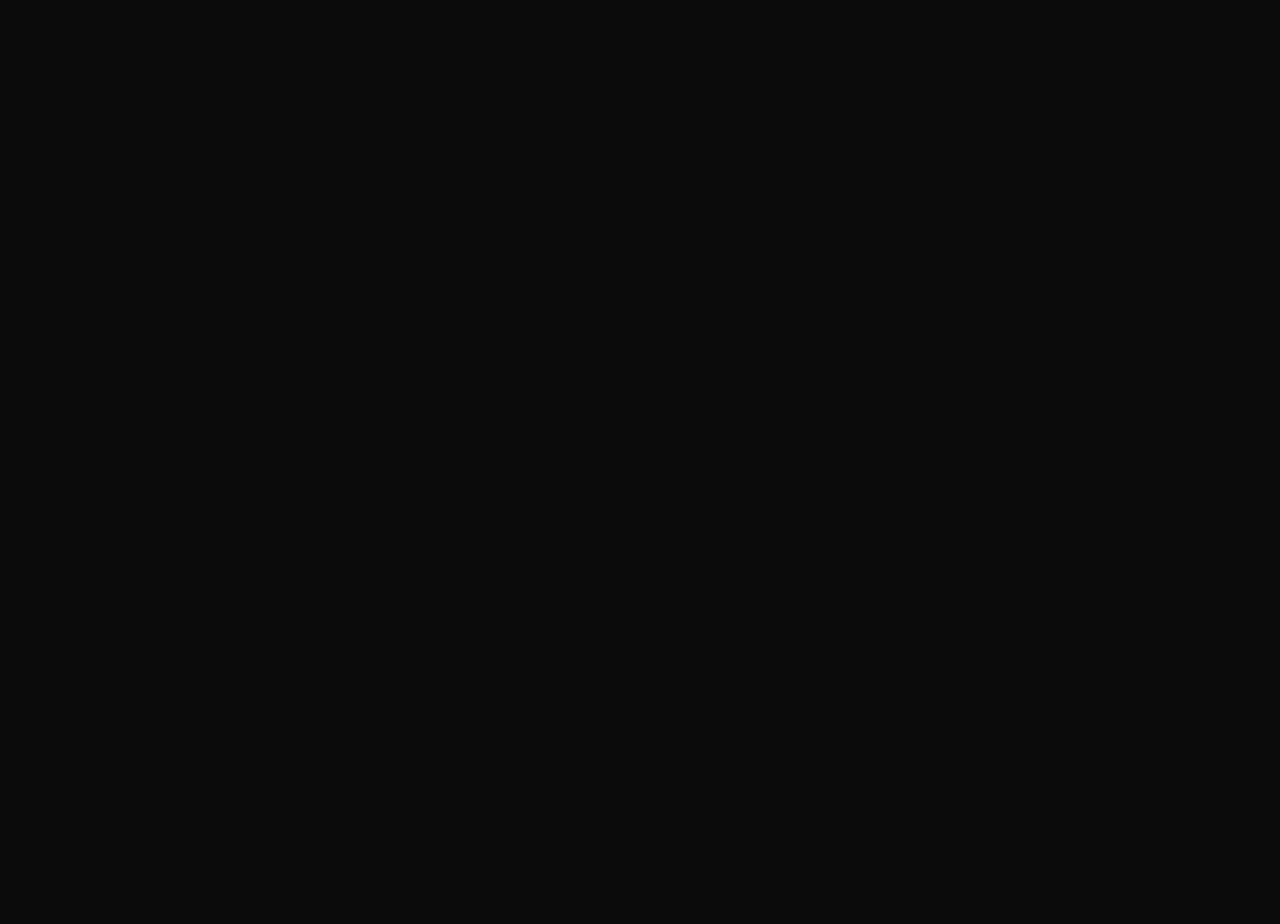
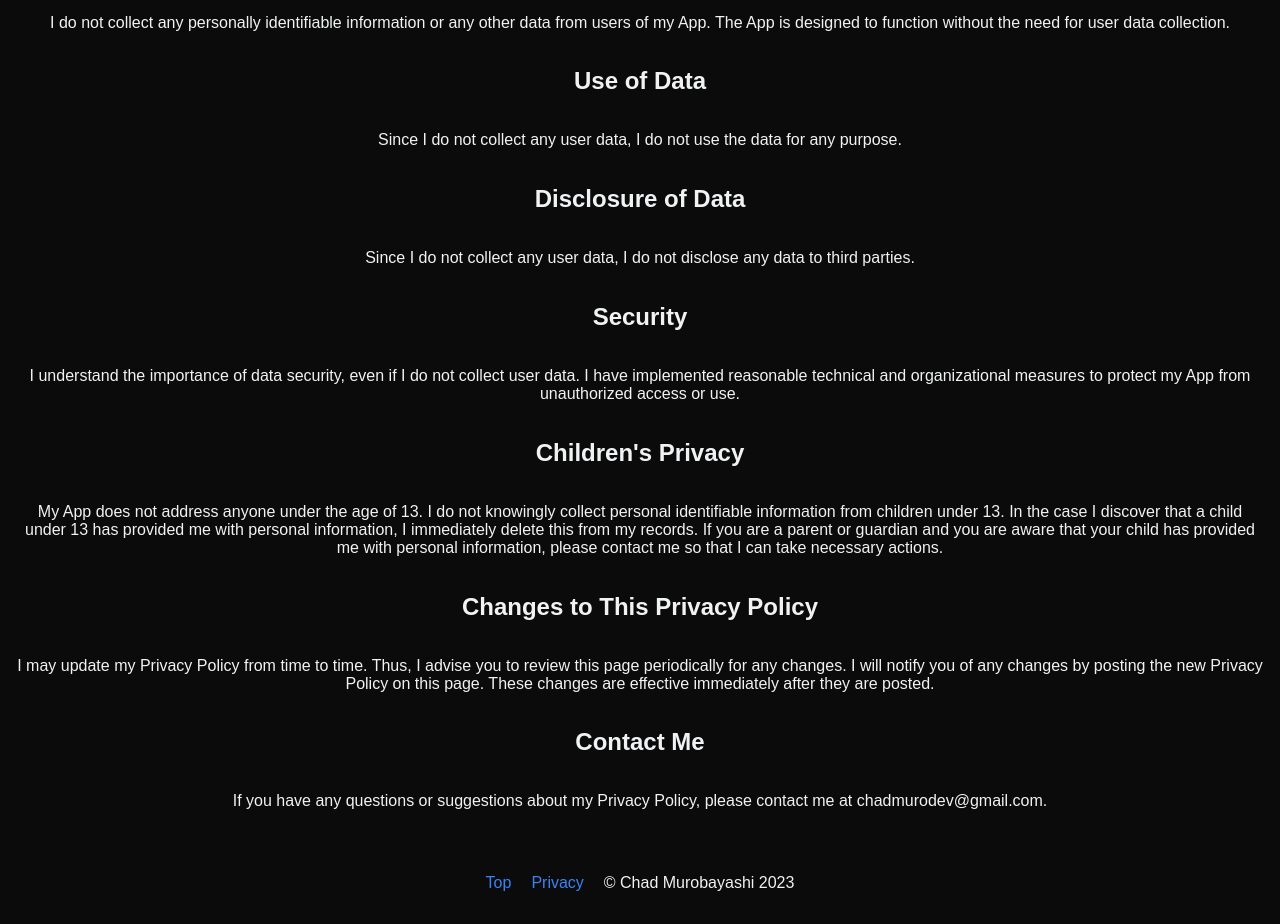
Before and after one commit to chadmuro/mainichi-habits-landing, a SvelteKit app: page /privacy in a window 1280 px wide. Before the commit this address had no page. Shown: the part 320-1244 px from the top of the page. Before the commit the page ends 800 px from the top, so only its background shows below. Built offline with nearby package versions, Linux system fonts and the light colour scheme.

Commit message:
feat: Add privacy policy and footer to layout

```diff
--- a/src/routes/+layout.svelte
+++ b/src/routes/+layout.svelte
@@ -3,3 +3,49 @@
 </script>
 
 <slot />
+<footer>
+	<ul>
+		<li>
+			<a href="/">Top</a>
+		</li>
+		<li>
+			<a href="/privacy">Privacy</a>
+		</li>
+	</ul>
+	<p>© Chad Murobayashi 2023</p>
+</footer>
+
+<style>
+	footer {
+		/* background-color: red; */
+		display: flex;
+		gap: 0px;
+		justify-content: center;
+		align-items: center;
+		padding: 16px;
+		overflow: wrap;
+		flex-direction: column;
+
+		@media only screen and (min-width: 768px) {
+			flex-direction: row;
+			gap: 20px;
+		}
+	}
+
+	ul {
+		list-style: none;
+		display: flex;
+		gap: 20px;
+		padding: 0px;
+		margin: 0px;
+	}
+
+	a {
+		color: var(--primary);
+		text-decoration: none;
+	}
+
+	a:hover {
+		text-decoration: underline;
+	}
+</style>
--- /dev/null
+++ b/src/routes/privacy/+page.svelte
@@ -0,0 +1,65 @@
+<main>
+	<h1>Privacy Policy for Mainichi Habits</h1>
+	<h2>Effective Date: July 1st, 2023</h2>
+	<p>
+		Chad Murobayashi, I, operate the Mainichi Habits mobile application (hereinafter referred to as
+		the "App"). This page informs you of my policies regarding the collection, use, and disclosure
+		of personal data when you use my App and the choices you have associated with that data. I am
+		the sole developer of this App and am committed to protecting your privacy and ensuring that
+		your personal information remains confidential.
+	</p>
+
+	<h2>Information Collection and Use</h2>
+	<p>
+		I do not collect any personally identifiable information or any other data from users of my App.
+		The App is designed to function without the need for user data collection.
+	</p>
+
+	<h2>Use of Data</h2>
+	<p>Since I do not collect any user data, I do not use the data for any purpose.</p>
+
+	<h2>Disclosure of Data</h2>
+	<p>Since I do not collect any user data, I do not disclose any data to third parties.</p>
+
+	<h2>Security</h2>
+	<p>
+		I understand the importance of data security, even if I do not collect user data. I have
+		implemented reasonable technical and organizational measures to protect my App from unauthorized
+		access or use.
+	</p>
+
+	<h2>Children's Privacy</h2>
+	<p>
+		My App does not address anyone under the age of 13. I do not knowingly collect personal
+		identifiable information from children under 13. In the case I discover that a child under 13
+		has provided me with personal information, I immediately delete this from my records. If you are
+		a parent or guardian and you are aware that your child has provided me with personal
+		information, please contact me so that I can take necessary actions.
+	</p>
+
+	<h2>Changes to This Privacy Policy</h2>
+	<p>
+		I may update my Privacy Policy from time to time. Thus, I advise you to review this page
+		periodically for any changes. I will notify you of any changes by posting the new Privacy Policy
+		on this page. These changes are effective immediately after they are posted.
+	</p>
+
+	<h2>Contact Me</h2>
+	<p>
+		If you have any questions or suggestions about my Privacy Policy, please contact me at
+		chadmurodev@gmail.com.
+	</p>
+</main>
+
+<style>
+	main {
+		flex: 1;
+		display: flex;
+		flex-direction: column;
+		align-items: center;
+		justify-content: center;
+		padding: 16px;
+		max-width: 100%;
+		text-align: center;
+	}
+</style>
```
Also changed, not shown: src/routes/+page.svelte (+0 -9 lines).
